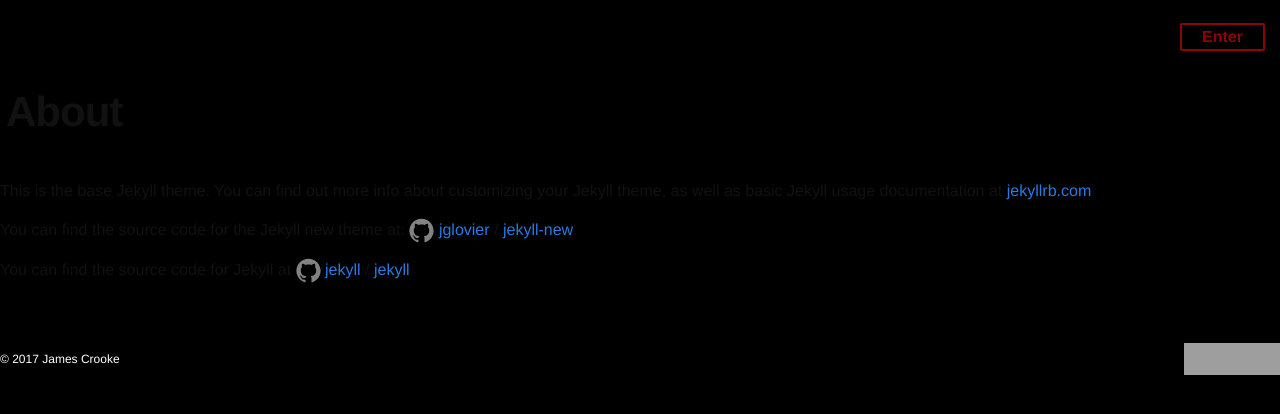
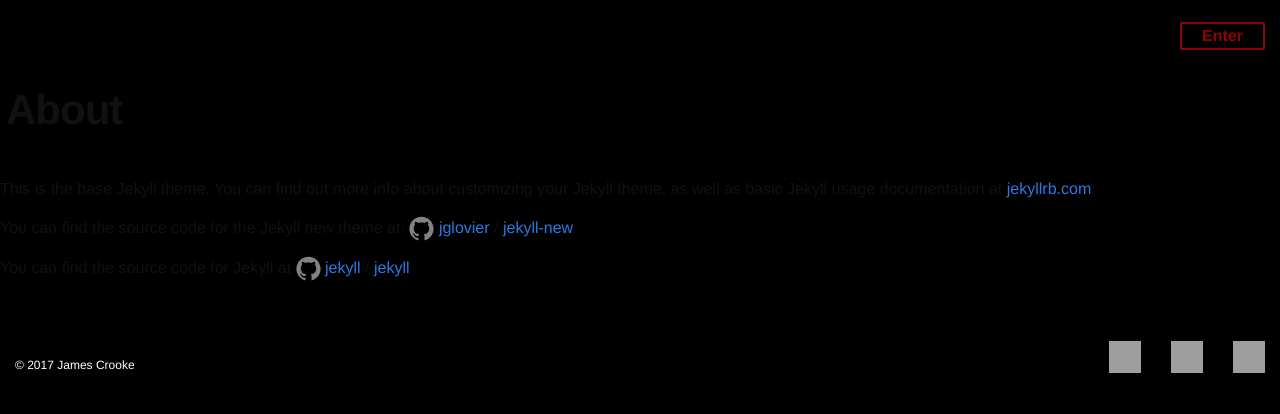
Before and after one commit to doulosiyxy/theexegesist, a Jekyll site: the page built from about.md, in a window 1280 px wide. Shown: the top 414 px of the page. Built offline with Jekyll 4.4.1, drawn with Linux system fonts in a browser that asks for light colours; nearby versions of some CDN libraries; grey boxes are pictures that could not be loaded.

Commit message:
Update _layout.scss

```diff
--- a/_sass/_layout.scss
+++ b/_sass/_layout.scss
@@ -16,7 +16,6 @@
 
 .site-header h1 {
   margin: 0 15px;
-  border: 1px solid white;
 }
 
 .site-title {
@@ -112,10 +111,10 @@
     padding: $spacing-unit 0;
 }
 
-.site-header p {
+.site-footer p {
   margin: 0 15px;
 }
-.site-header li {
+.site-footer li {
   margin: 0 15px;
 }
 
```
